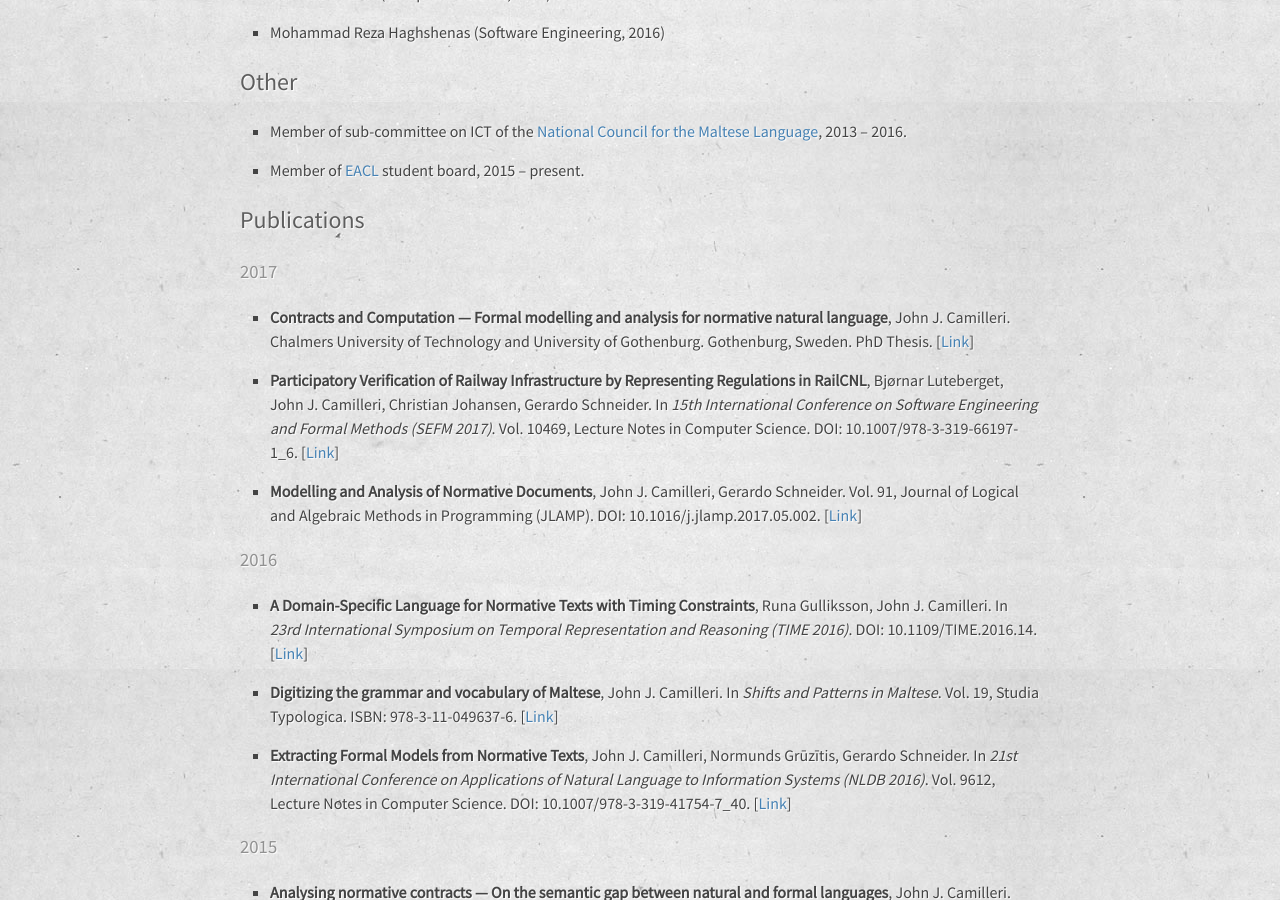
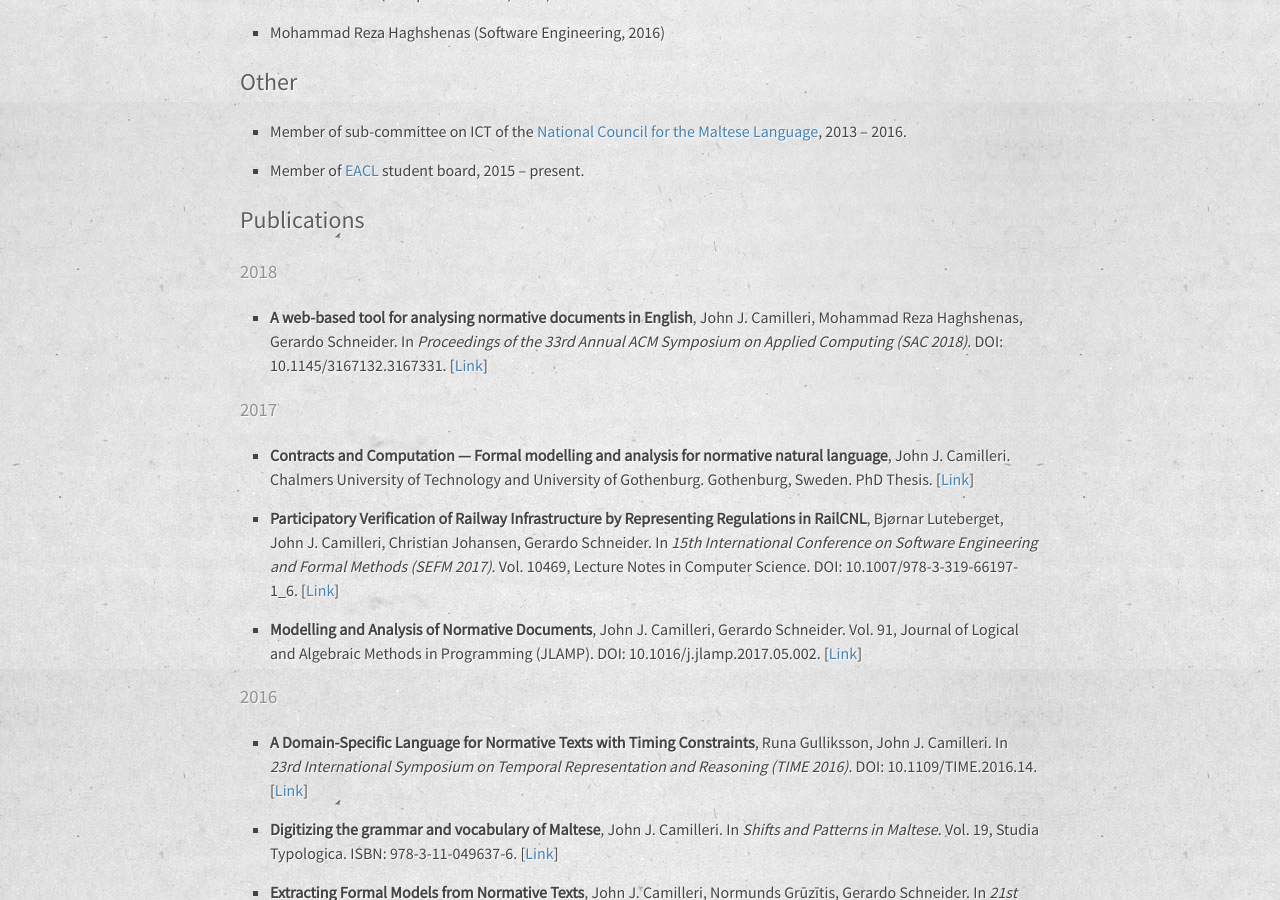
Before and after one commit to johnjcamilleri/johnjcamilleri.github.io, a Jekyll site: the page built from academic/index.md, in a window 1280 px wide and 900 px high, scrolled down 1462 px. Built offline with Jekyll 4.4.1, drawn with Linux system fonts in a browser that asks for light colours.

```diff
--- a/_data/publications.json
+++ b/_data/publications.json
@@ -364,5 +364,30 @@
     "publication": {
       "journal": "International Handbook of Modern Lexis and Lexicography"
     }
+  },
+  {
+    "key": "sacsvt2018",
+    "type": "paper",
+    "bibtype": "article",
+    "year": 2018,
+    "title": "A web-based tool for analysing normative documents in English",
+    "authors": [
+      "John J. Camilleri",
+      "Mohammad Reza Haghshenas",
+      "Gerardo Schneider"
+    ],
+    "event": {
+      "name": "33rd Annual ACM Symposium on Applied Computing",
+      "type": "conference",
+      "code": "SAC 2018",
+      "address": "Pau, France"
+    },
+    "publication": {
+      "booktitle": "Proceedings of the 33rd Annual ACM Symposium on Applied Computing (SAC 2018)",
+      "doi" : "10.1145/3167132.3167331",
+      "pages": "1865–1872"
+    },
+    "url": "https://doi.org/10.1145/3167132.3167331",
+    "url_label": "Link"
   }
 ]
```
